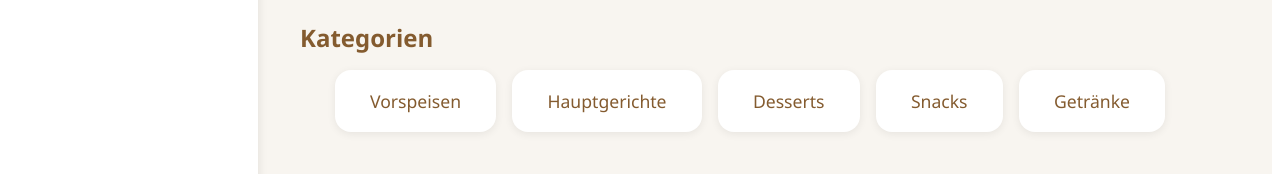
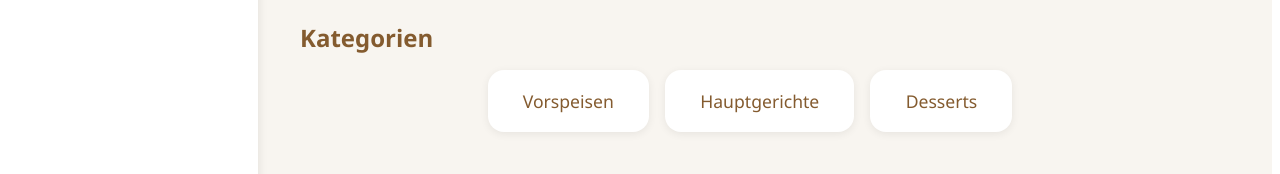
Before and after one commit to michimichimchi/Kochbuch, a SvelteKit app in the folder frontend/: page / in a window 1280 px wide. Shown: the part 413-587 px from the top of the page. Built offline with nearby package versions, Linux system fonts and the light colour scheme; no server answers.

Commit message:
Kategorien angepasst

```diff
--- a/frontend/src/routes/+page.svelte
+++ b/frontend/src/routes/+page.svelte
@@ -66,8 +66,6 @@
 			<div class="category-card">Vorspeisen</div>
 			<div class="category-card">Hauptgerichte</div>
 			<div class="category-card">Desserts</div>
-			<div class="category-card">Snacks</div>
-			<div class="category-card">Getränke</div>
 		</div>
 	</section>
 
```
